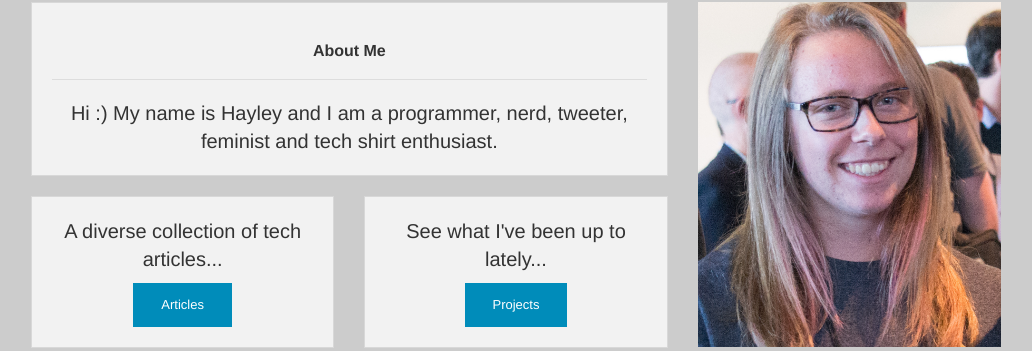
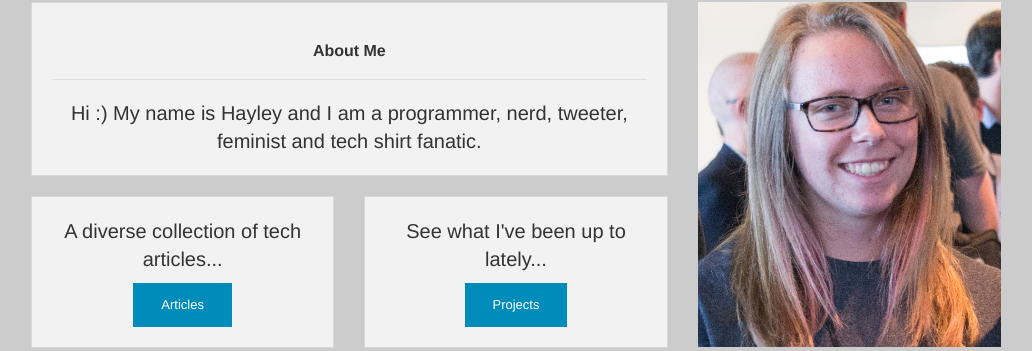
Before and after one commit to hayleycodes/personal-website, a Python web app: template templates/about.html in a window 1280 px wide. Shown: the part 277-628 px from the top of the page, without its empty margins (124-1156 px from the left). Run offline with Jinja, Linux system fonts and the light colour scheme; the template is opened without the code that fills it, so the values that code supplies are empty; some libraries are stand-ins or nearby versions.

Commit message:
changing about me description

```diff
--- a/templates/about.html
+++ b/templates/about.html
@@ -12,7 +12,7 @@
             <div class="panel">
                 <h4 class="hide-for-small">About Me<hr/></h4>
                 <h5 class="subheader">
-                    Hi :) My name is Hayley and I am a programmer, nerd, tweeter, feminist and tech shirt enthusiast.
+                    Hi :) My name is Hayley and I am a programmer, nerd, tweeter, feminist and tech shirt fanatic.
                 </h5>
             </div>
 
```
